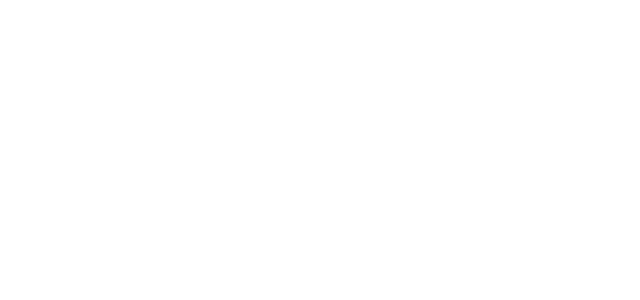
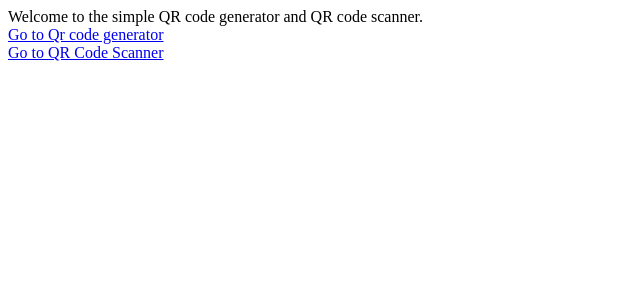
Before and after one commit to Mishragini/my-qr-app, a React (Vite) app in the folder my-qr-app/: page / in a window 1280 px wide. Before the commit this address had no page. Shown: the top 300 px of the page, without its empty margins (0-640 px from the left). Built offline with nearby package versions, Linux system fonts and the light colour scheme.

Commit message:
add landing

```diff
--- a/my-qr-app/package.json
+++ b/my-qr-app/package.json
@@ -15,7 +15,7 @@
     "react": "^18.2.0",
     "react-dom": "^18.2.0",
     "react-qr-reader": "^3.0.0-beta-1",
-    "react-router-dom": "^6.18.0"
+    "react-router-dom": "^6.19.0"
   },
   "devDependencies": {
     "@types/react": "^18.2.15",
--- a/my-qr-app/src/App.jsx
+++ b/my-qr-app/src/App.jsx
@@ -3,6 +3,7 @@
 import { BrowserRouter as Router, Routes, Route } from 'react-router-dom';
 import ItemForm from './components/AddItem';
 import QRScanner from './components/QrScanner';
+import { Landing } from './components/Landing';
 import './App.css'
 
 function App() {
@@ -12,6 +13,8 @@
     <>
  <Router>
     <Routes>
+        <Route path="/" element={<Landing/>} />
+
         <Route path="/addItem" element={<ItemForm/>} />
         <Route path="/scanner" element={<QRScanner/>} />
       </Routes>
--- a/my-qr-app/src/components/AddItem.jsx
+++ b/my-qr-app/src/components/AddItem.jsx
@@ -40,6 +40,10 @@
         {loading ? 'Adding...' : 'Add Item'}
       </button>
       {error && <p style={{ color: 'red' }}>{error}</p>}
+      <br></br>
+      <br></br>
+      <br></br>
+
       {itemId && <QRCodeDisplay itemId={itemId} />}
     </div>
   );
--- /dev/null
+++ b/my-qr-app/src/components/Landing.jsx
@@ -0,0 +1,19 @@
+
+import React from 'react';
+import { Link } from 'react-router-dom';
+
+export const Landing = () => {
+  return (
+    <div>
+      <div>
+        Welcome to the simple QR code generator and QR code scanner.
+      </div>
+      <div>
+        <Link to="/addItem">Go to Qr code generator</Link>
+      </div>
+      <div>
+        <Link to="/scanner">Go to QR Code Scanner</Link>
+      </div>
+    </div>
+  );
+};
```
Also changed, not shown: 1 other file (tests, documents, lock files or other folders).
